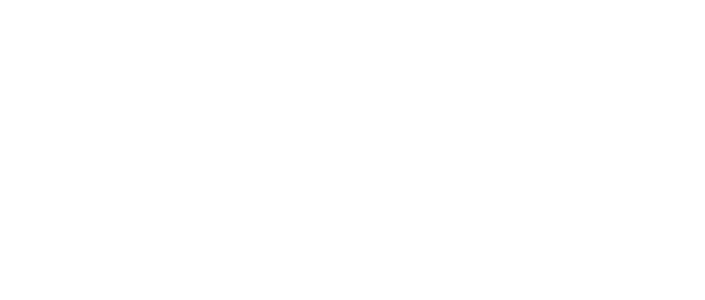
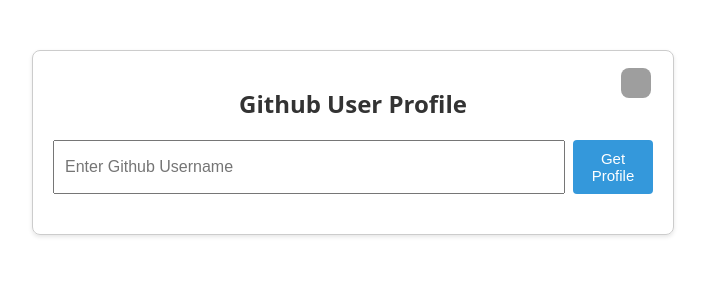
Before and after one commit to Steffen-Svenningsen/ten-vue-projects, a Vue app: page /github-user-search in a window 1280 px wide. Before the commit this address had no page. Shown: the top 300 px of the page, without its empty margins (287-992 px from the left). Built offline with nearby package versions, Linux system fonts and the light colour scheme; grey boxes are pictures that could not be loaded.

Commit message:
Project 10

```diff
--- a/src/components/NavigationMenu.vue
+++ b/src/components/NavigationMenu.vue
@@ -8,6 +8,7 @@
     <router-link to="/password-generator">Password Generator</router-link>
     <router-link to="/progress-steps">Progress Steps</router-link>
     <router-link to="/dad-jokes">Dad Jokes</router-link>
+    <router-link to="/github-user-search">Github User Search</router-link>
   </nav>
 </template>
 
--- a/src/router/index.js
+++ b/src/router/index.js
@@ -47,6 +47,11 @@
       path: '/dad-jokes',
       name: 'dad-jokes',
       component: () => import('../views/projects/DadJokes.vue')
+    },
+    {
+      path: '/github-user-search',
+      name: 'github-user-search',
+      component: () => import('../views/projects/GithubUserSearch.vue')
     }
   ]
 })
--- /dev/null
+++ b/src/views/projects/GithubUserSearch.vue
@@ -0,0 +1,185 @@
+<script setup>
+import { ref } from 'vue'
+
+const username = ref('')
+const userProfile = ref(null)
+const error = ref(null)
+const infoMsg = ref(false)
+
+const toggleInfoMsg = () => {
+  infoMsg.value = !infoMsg.value
+}
+
+const getUserProfile = async () => {
+  try {
+    const response = await fetch(`https://api.github.com/users/${username.value}`)
+    const data = await response.json()
+
+    if (response.ok) {
+      userProfile.value = data
+      error.value = null
+    } else {
+      userProfile.value = null
+      error.value = `Error: ${data.message}`
+    }
+  } catch (err) {
+    console.log('Error fetching the user profile', err)
+    error.value = 'An error occurred while fetching data'
+  }
+}
+</script>
+
+<template>
+  <div class="github-profile-viewer">
+    <button v-if="infoMsg" @click="toggleInfoMsg" class="info-button">
+      <img
+        width="30"
+        height="30"
+        src="https://img.icons8.com/ios-filled/50/delete-sign--v1.png"
+        alt="delete-sign--v1"
+      />
+    </button>
+    <button v-else @click="toggleInfoMsg" class="info-button">
+      <img
+        width="30"
+        height="30"
+        src="https://img.icons8.com/ios-glyphs/30/000000/info--v1.png"
+        alt="info--v1"
+      />
+    </button>
+    <h1 class="app-title">Github User Profile</h1>
+    <div class="input-container">
+      <input
+        @keypress.enter="getUserProfile"
+        v-model="username"
+        placeholder="Enter Github Username"
+      />
+      <button class="submit-btn" @click="getUserProfile">Get Profile</button>
+    </div>
+    <div v-if="userProfile" class="user-profile">
+      <img :src="userProfile.avatar_url" :alt="userProfile.login" />
+
+      <div class="user-details">
+        <p><strong>Name:</strong> {{ userProfile.login }}</p>
+        <p><strong>Location:</strong> {{ userProfile.location }}</p>
+        <p><strong>Followers:</strong> {{ userProfile.followers }}</p>
+        <p><strong>Following:</strong> {{ userProfile.following }}</p>
+        <p><strong>Public Repos:</strong> {{ userProfile.public_repos }}</p>
+      </div>
+    </div>
+    <div v-if="error" class="error-message">
+      <p>{{ error }}</p>
+    </div>
+  </div>
+  <div class="info-msg" v-if="infoMsg">
+    <p>
+      Due to Github Api rate limits I've created a submit button, instead of doing
+      <strong>@input</strong>, which gave a cool real-time search experience, but also ended up
+      reaching the max of 60 calls per hour quite fast, since it calls the api on every single
+      input..
+    </p>
+  </div>
+</template>
+
+<style scoped>
+.github-profile-viewer {
+  max-width: 600px;
+  margin: 50px auto;
+  padding: 20px;
+  text-align: center;
+  border: 1px solid #ccc;
+  position: relative;
+  border-radius: 8px;
+  box-shadow: 0 2px 4px rgba(0, 0, 0, 0.1);
+}
+
+.info-button {
+  position: absolute;
+  top: 16px;
+  right: 16px;
+  display: grid;
+  place-items: center;
+  background: none;
+  border: none;
+  cursor: pointer;
+}
+
+.info-button img {
+  width: 30px;
+}
+
+.app-title {
+  font-size: 24px;
+  margin-bottom: 20px;
+  color: #333;
+}
+
+.input-container {
+  margin-bottom: 20px;
+  display: flex;
+  gap: 8px;
+}
+
+.submit-btn {
+  background-color: #3498db;
+  color: #fff;
+  padding: 10px;
+  border: none;
+  border-radius: 4px;
+  cursor: pointer;
+  font-size: 15px;
+}
+
+input {
+  width: 100%;
+  padding: 10px;
+  font-size: 16px;
+  box-sizing: border-box;
+}
+
+.user-profile {
+  margin-top: 64px;
+  display: flex;
+  gap: 32px;
+  align-items: center;
+  flex-wrap: wrap;
+}
+
+h2 {
+  font-size: 20px;
+  margin-bottom: 10px;
+  color: #333;
+}
+
+img {
+  width: 180px;
+  border-radius: 8px;
+}
+
+.user-details {
+  text-align: left;
+}
+
+p {
+  font-size: 16px;
+  margin-bottom: 10px;
+}
+
+.error-message {
+  color: #e74c3c;
+  margin-top: 20px;
+}
+
+.info-msg {
+  max-width: 600px;
+  border: 1px solid #d4d4d4;
+  padding: 24px;
+  border-radius: 8px;
+  margin: 0 auto;
+}
+
+.info-msg p {
+  margin: 0;
+  line-height: 1.4;
+}
+</style>
```
